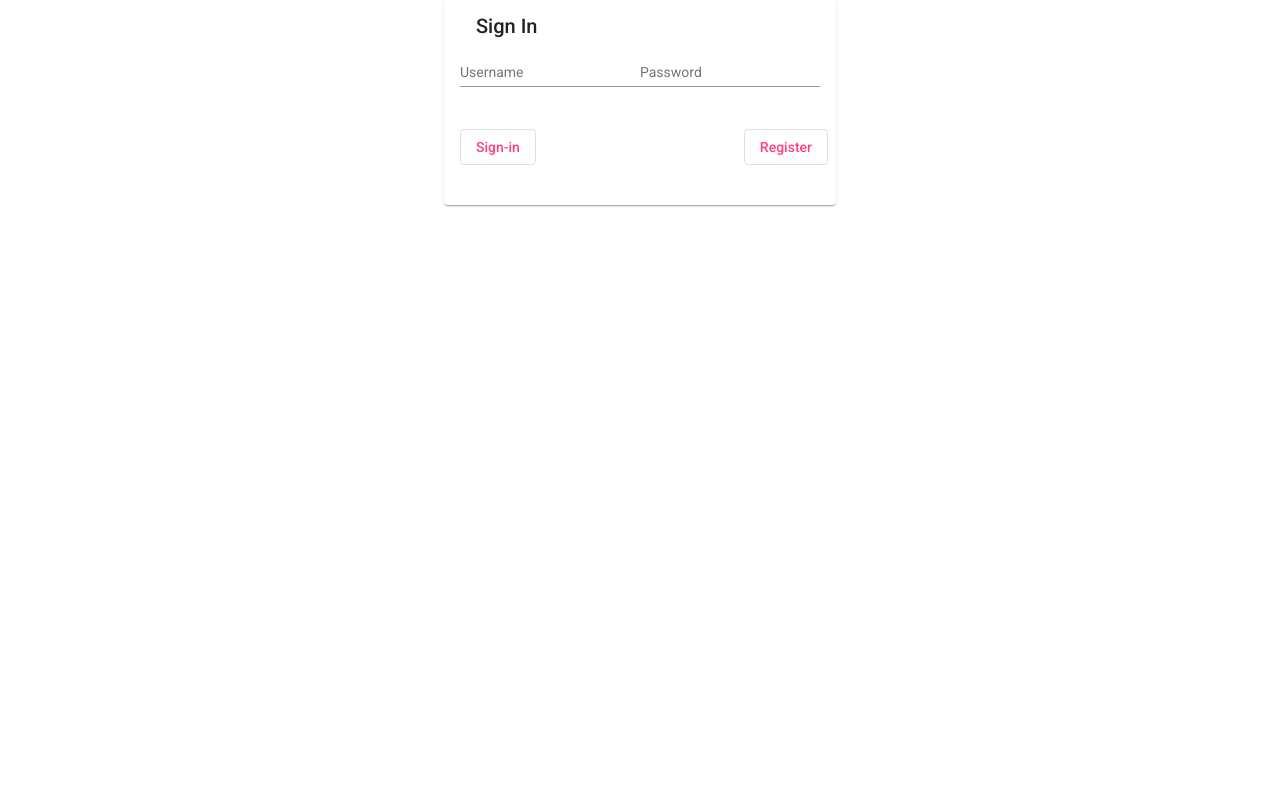
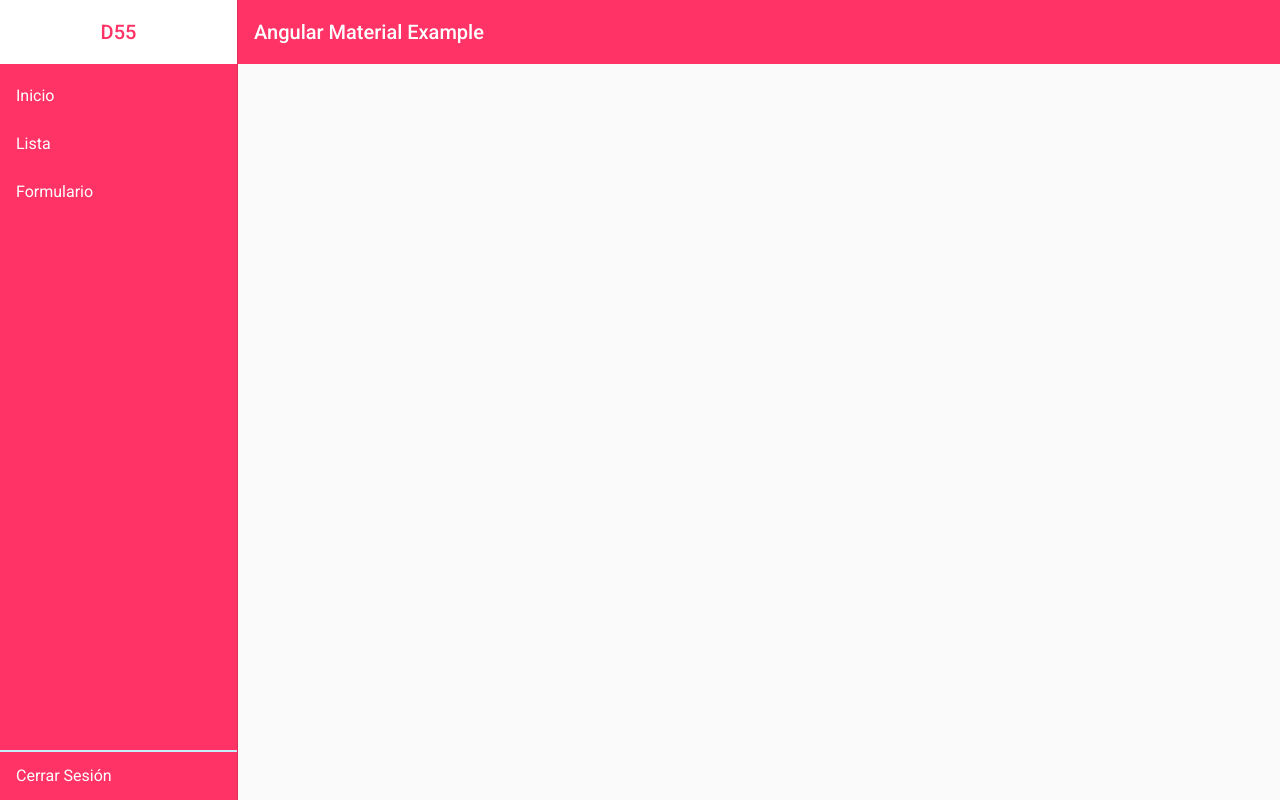
Before and after one commit to Kroster01/managementAccount, an Angular app: page /main/sectionamd in a window 1280 px wide. Before the commit this address led to /login. Built offline with nearby package versions, Linux system fonts and the light colour scheme.

Commit message:
primera versión de menu post Login

```diff
--- /dev/null
+++ b/src/app/principal/home/menu-header/menu-header.component.html
@@ -0,0 +1,27 @@
+<p>menu-header works!</p>
+
+<!-- Sidenav Desktop -->
+<mat-sidenav-container class="container">
+    <!-- side-nav -->
+    <mat-sidenav mode="side" opened class="sidenav">
+        <mat-toolbar class="toolbar">D55</mat-toolbar>
+        <!-- Elements list menu -->
+        <mat-list>
+            <mat-list-item *ngFor="let item of links">
+                <a matLine [routerLink]="item.url">{{ item.name }}</a>
+            </mat-list-item>
+            <mat-list-item class="cerrarSesion" *ngFor="let item of links2">
+                <a matLine [routerLink]="item.url">{{ item.name }}</a>
+            </mat-list-item>
+        </mat-list>
+    </mat-sidenav>
+    <!-- side-nav-content -->
+    <mat-sidenav-content>
+        <mat-toolbar class="toolbar">
+            <mat-toolbar-row>
+                <span>Angular Material Example</span>
+            </mat-toolbar-row>
+        </mat-toolbar>
+        <router-outlet></router-outlet>
+    </mat-sidenav-content>
+</mat-sidenav-container>
--- /dev/null
+++ b/src/app/principal/home/menu-header/menu-header.component.scss
@@ -0,0 +1,48 @@
+$whiteColor: white;
+$d55Color: #FF3366;
+
+.container{
+  position: absolute;
+  top: 0;
+  bottom: 0;
+  left: 0;
+  right: 0;
+
+  .sidenav{
+    background-color: $d55Color;
+
+    .toolbar{
+      color: $d55Color;
+      background-color: $whiteColor;
+      display: flex;
+      justify-content: center;
+    }
+
+    /*
+    * Navigation
+    */
+    .mat-list-item a {
+      color: $whiteColor;
+      text-decoration: none;
+    }
+    .cerrarSesion {
+      border-top: 2px solid #c4eefa;
+      position: absolute;
+      bottom: 0;
+      width: 100%;
+      background-color: $d55Color;
+    }
+  }
+
+  .mat-sidenav {
+    width: 238px;
+  }
+
+  .mat-sidenav-content{
+    margin-left: 238px !important;
+    .toolbar{
+      color: $whiteColor;
+      background-color: $d55Color;
+    }
+  }
+}
--- /dev/null
+++ b/src/app/principal/home/menu-header/menu-header.component.ts
@@ -0,0 +1,29 @@
+import { Component, OnInit } from '@angular/core';
+import { Router } from '@angular/router';
+
+@Component({
+  selector: 'app-menu-header',
+  templateUrl: './menu-header.component.html',
+  styleUrls: ['./menu-header.component.scss']
+})
+export class MenuHeaderComponent implements OnInit {
+  links = [
+    { name: 'Inicio', url: '', class: '' },
+    { name: 'Lista', url: 'list', class: '' },
+    { name: 'Formulario', url: 'form', class: '' }
+  ];
+  links2 = [
+    { name: 'Cerrar Sesión', url: 'form', class: 'cerrarSesion' }
+  ];
+
+  constructor(
+    public _routerRouter: Router
+  ) { }
+
+  async ngOnInit() {
+    // const currentPath = this._routerRouter.routerState.snapshot.url;
+    const currentPath = 'main/sectionamd';
+    // Redireccionar a 'main' / hijo
+    this._routerRouter.navigate([currentPath]);
+  }
+}
--- a/src/app/principal/login-y-registro/login/loginComponent/login.component.ts
+++ b/src/app/principal/login-y-registro/login/loginComponent/login.component.ts
@@ -17,6 +17,7 @@ export class LoginComponent implements OnInit {
 
   login() {
     console.log('Metodo de Login');
+    this.routerRouter.navigate(['main']);
   }
 
   register() {
--- a/src/app/routing/app-routing.module.ts
+++ b/src/app/routing/app-routing.module.ts
@@ -1,9 +1,22 @@
 import { NgModule } from '@angular/core';
 import { Routes, RouterModule } from '@angular/router';
+import { MenuHeaderComponent } from '../principal/home/menu-header/menu-header.component';
 
 const routes: Routes = [
   { path: 'login', loadChildren: () => import('../principal/login-y-registro/login/login.module').then(mod => mod.LoginModule) },
   { path: 'register', loadChildren: () => import('../principal/login-y-registro/register/register.module').then(mod => mod.RegisterModule) },
+  {
+    path: 'main',
+    component: MenuHeaderComponent,
+    // canActivate: [SessionGuard],
+    children: [
+      {
+        path: 'sectionamd',
+        loadChildren: () => import('../sections/sectionamd/sectionamd.module').then(mod => mod.SectionamdModule)
+        , runGuardsAndResolvers: 'always'
+      }
+    ]
+  },
   { path: '**', redirectTo: 'login', pathMatch: 'full' } // cuando la ruta no existe
 ];
 
--- /dev/null
+++ b/src/app/sections/sectionamd/sectionamd.component.html
@@ -0,0 +1 @@
+<p>sectionamd works!</p>
--- /dev/null
+++ b/src/app/sections/sectionamd/sectionamd.component.ts
@@ -0,0 +1,15 @@
+import { Component, OnInit } from '@angular/core';
+
+@Component({
+  selector: 'app-sectionamd',
+  templateUrl: './sectionamd.component.html',
+  styleUrls: ['./sectionamd.component.css']
+})
+export class SectionamdComponent implements OnInit {
+
+  constructor() { }
+
+  ngOnInit(): void {
+  }
+
+}
```
Also changed, not shown: src/app/app.module.ts (+8 -2 lines), src/app/sections/sectionamd/sectionamd.module.ts (added, +12 -0 lines), src/app/sections/sectionamd/sectionamd.component.css (added), 2 other files (tests, documents, lock files or other folders).
